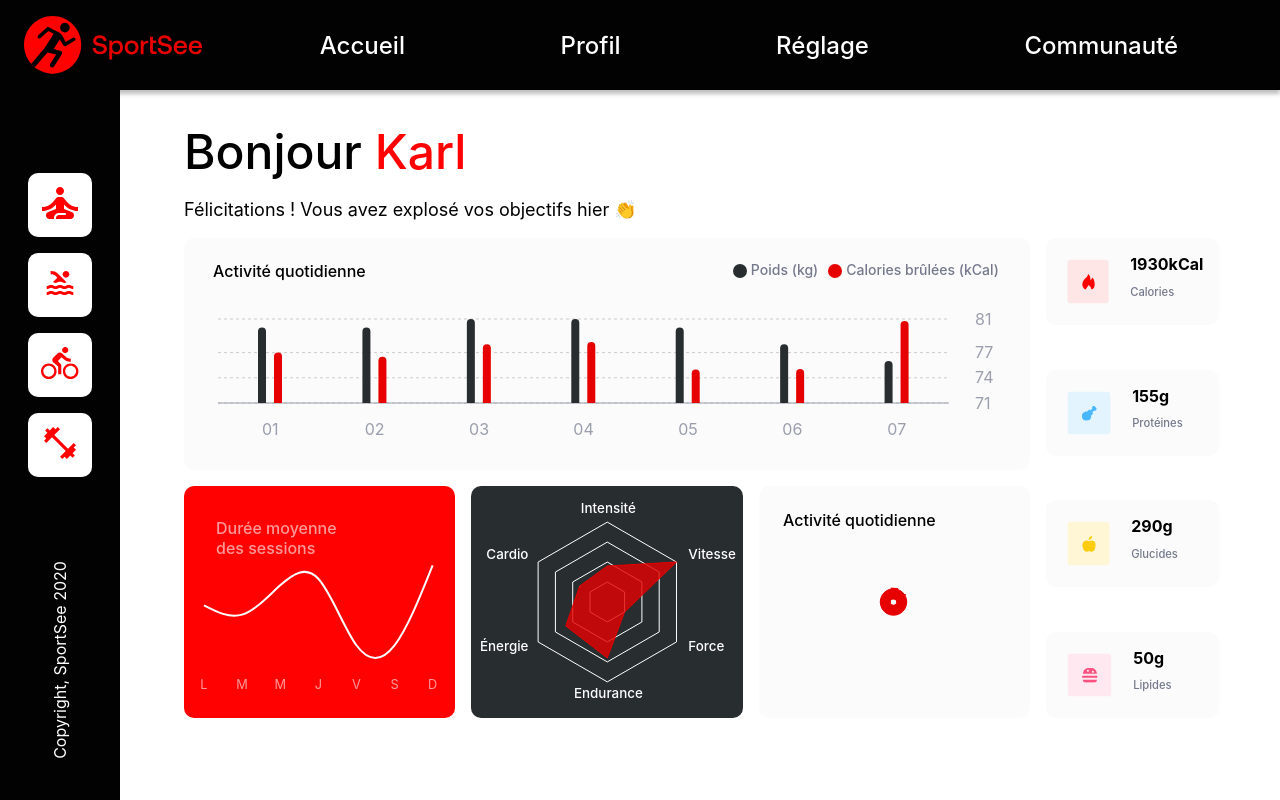
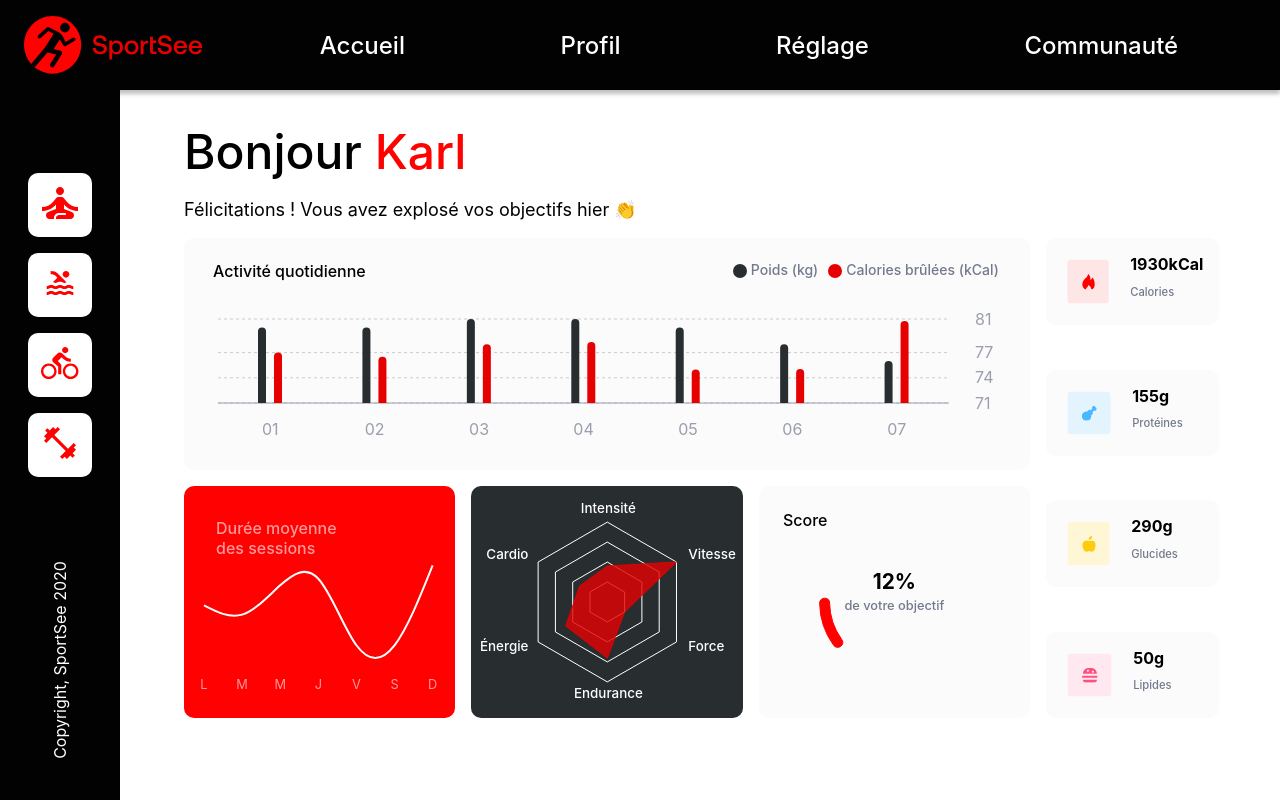
Before and after one commit to CindyJEAN/CindyJean_12_17022022, a React (Create React App) app: page / in a window 1280 px wide. Built offline with nearby package versions, Linux system fonts and the light colour scheme.

Commit message:
feat: added score chart

```diff
--- a/src/components/charts/chartsTheme.js
+++ b/src/components/charts/chartsTheme.js
@@ -1,7 +1,9 @@
 const red = "#E60000";
+const redLight = "#FF0101";
 const dark = "#282D30";
 
 export {
   red,
+  redLight,
   dark
 };
--- a/src/components/charts/scoreChart/_scoreChart.scss
+++ b/src/components/charts/scoreChart/_scoreChart.scss
@@ -4,11 +4,53 @@
   @extend .dashboardItem;
   padding: 1.5rem;
   // width: 30%;
+  position: relative;
   background-color: $backgroundLight;
 
   .chartTitle {
     font-weight: 500;
   }
 
+  // .recharts-radial-bar-sector {
+  //   z-index: 50;
+  // }
 
+  // .recharts-legend-wrapper {
+  //   z-index: 20;
+  // }
+
+  .scoreInfo {
+    position: absolute;
+    width: 40%;
+    display: flex;
+    flex-wrap: wrap;
+    justify-content: center;
+    // top: 40%;
+    top: 35%;
+    left: 30%;
+
+    p {
+      margin: 0;
+      text-align: center;
+      line-height: 1.43;
+
+      &:first-of-type {
+        font-weight: 700;
+        font-size: 1.3rem;
+
+        @include largeScreen {
+          font-size: 1.6rem;
+        }
+      }
+      &:last-of-type {
+        font-weight: 500;
+        font-size: 0.8rem;
+        color: $grey;
+
+        @include largeScreen {
+          font-size: 1.1rem;
+        }
+      }
+    }
+  }
 }
--- a/src/components/charts/scoreChart/scoreChart.jsx
+++ b/src/components/charts/scoreChart/scoreChart.jsx
@@ -1,21 +1,27 @@
-import { RadialBar, RadialBarChart, ResponsiveContainer } from "recharts";
+import {
+  Legend,
+  PolarAngleAxis,
+  RadialBar,
+  RadialBarChart,
+  ResponsiveContainer,
+} from "recharts";
+import { dark, redLight } from "../chartsTheme";
 import React from "react";
 import { getUserScoreById } from "../../../data/dataManager";
-import {red} from "../chartsTheme";
 
 export default function ScoreChart() {
+  // const score = [{name: "score", value: 88}];
   const score = [getUserScoreById()];
 
   return (
     <div className="scoreChartComponent">
       <ResponsiveContainer width="99%">
         <RadialBarChart
-          innerRadius="10%"
-          outerRadius="80%"
+          innerRadius="80%"
+          outerRadius="100%"
           data={score}
-          // startAngle={180}
-          // endAngle={0}
-          // minAngle={15}
+          startAngle={220}
+          endAngle={-140}
           barSize={10}
         >
           <text
@@ -25,17 +31,28 @@
             dominantBaseline="central"
             className="chartTitle"
           >
-            <tspan>Activité quotidienne</tspan>
+            <tspan>Score</tspan>
           </text>
+          <PolarAngleAxis
+            dataKey="value"
+            domain={[0, 100]}
+            type="number"
+            tick={false}
+          />
           <RadialBar
             name="score"
             dataKey="value"
-            stroke={red}
-            fill={red}
-            label={{ fill: red, position: "insideStart" }}
+            stroke={redLight}
+            fill={redLight}
+            cornerRadius={10}
+            // minAngle={30}
           />
         </RadialBarChart>
       </ResponsiveContainer>
+      <div className="scoreInfo">
+        <p>{score[0].value}%</p>
+        <p>de votre objectif</p>
+      </div>
     </div>
   );
 }
--- a/src/data/dataManager.js
+++ b/src/data/dataManager.js
@@ -86,7 +86,7 @@
 const getUserScoreById = () => {
   const score = getUserMainDataById().todayScore * 100;
 
-  return { value: score };
+  return { name: "score", value: score };
 };
 
 // /**
```
